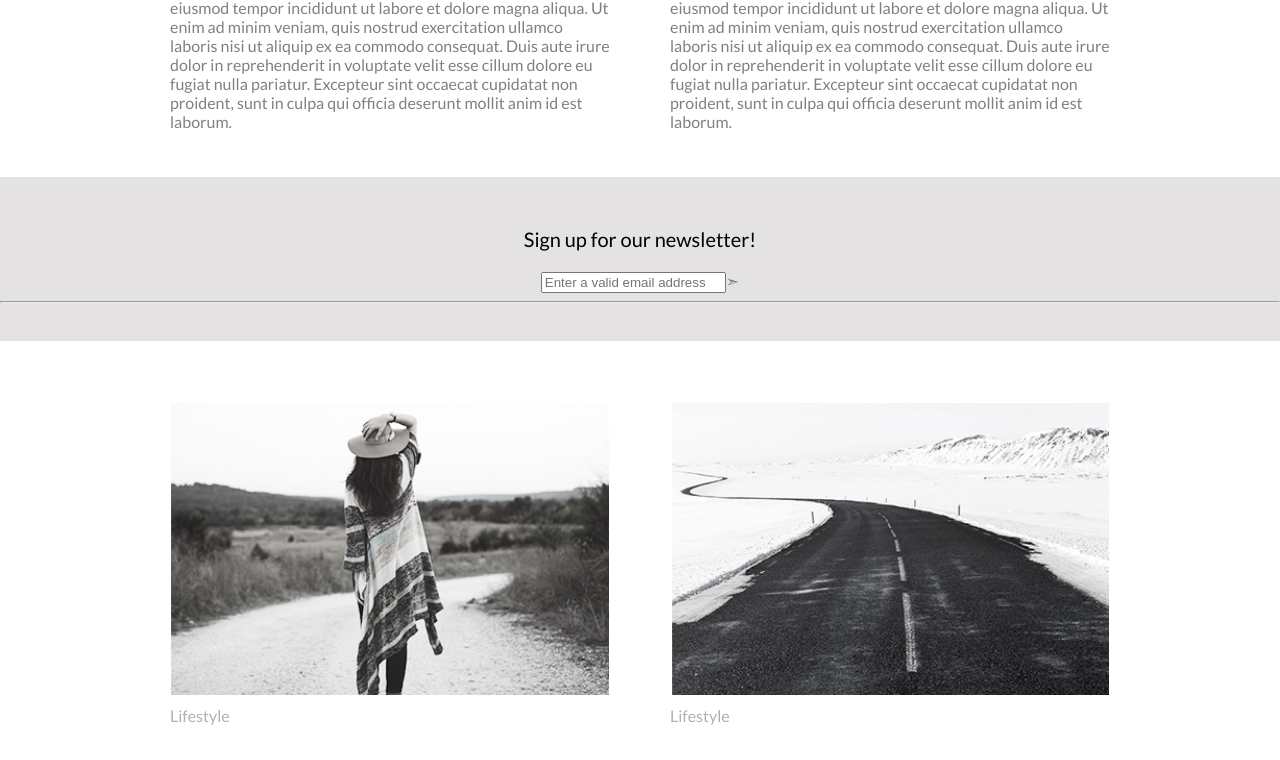
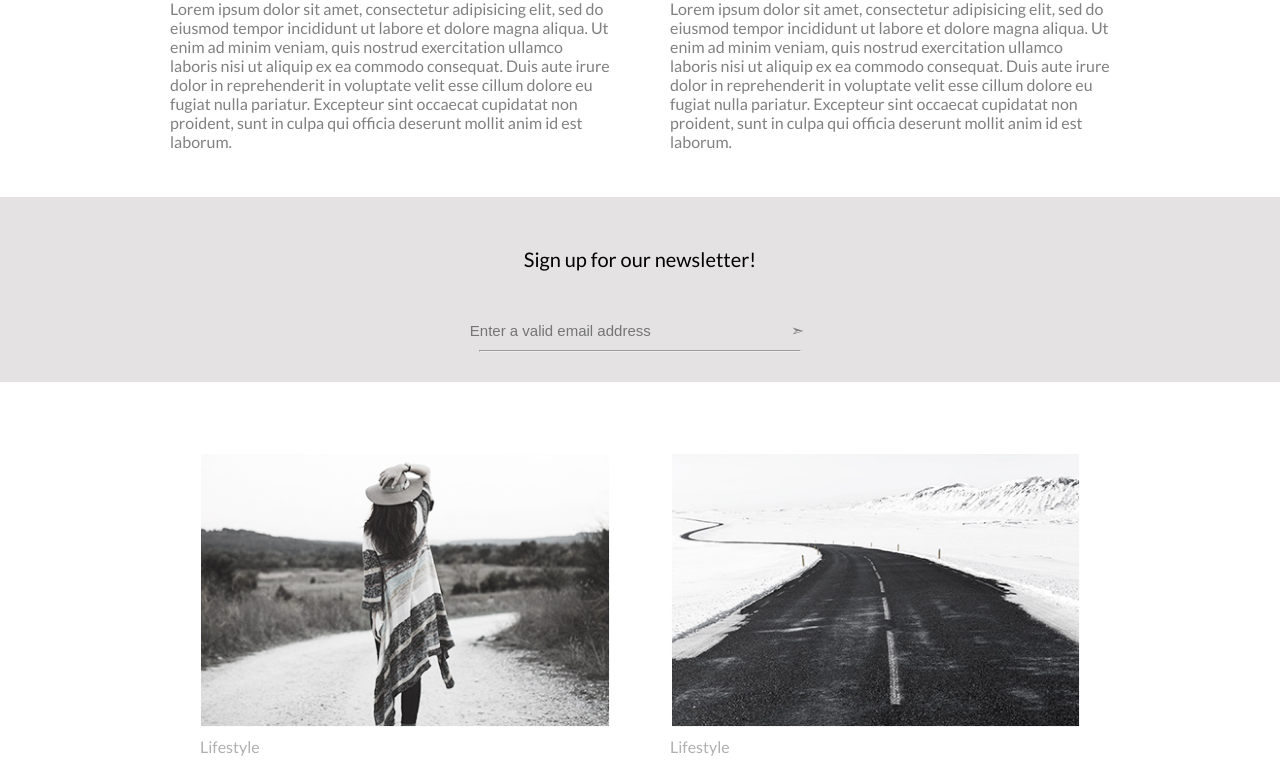
Before and after one commit to Shimanto007/minimo, a plain HTML site: page index.html in a window 1280 px wide. Shown: the part 2011-2771 px from the top of the page. Drawn offline with Linux system fonts and the light colour scheme.

Commit message:
Update style.css

```diff
--- a/css/style.css
+++ b/css/style.css
@@ -58,7 +58,7 @@ nav ul li a:hover{}
     margin: 0 auto;
 }
 article{
-    padding: 30px 0;
+    padding: 40px 30px;
 }
 article span{
     color: #b1afaf;
@@ -115,16 +115,23 @@ article a span{}
 	font-size: 20px;
 	color:black;
 }
-.sign-up .in{
-	background-color: #e4e2e2; /* Green */
+.sign-up form{
+}
+.sign-up form input[type=email] {
     border: none;
-    color: gray;
-    padding: 15px 20px;
+    background: none;
+    text-align: left !important;
+    font-size: 15px;
+    margin-top: 30px;
+    margin-left: -8px;
+	margin-bottom: 10px;
+	margin-right: 120px;
+}
+.sign-up hr {
+    width: 25%;
     text-align: left;
-    text-decoration: underline;
-    display: inline-block;
-    font-size: 16px;
-    border:bottom;
+    margin: auto;
+    color: black;
 }
 .sign-in{
 	background:#e4e2e2;
@@ -133,14 +140,18 @@ article a span{}
 .load{
 	width:100%;
 	background: white;
+	font-size: 40px;
+	color:#bbbbbb;
 }
 .load .load1{
 	text-align: center;
 	margin:0 auto;
-	padding:30px 50px;
+	padding-bottom: 50px;
 }
 button{
-	padding:30px 50px;
+	padding:20px 50px;
+	font-size: 20px;
+	color:#565555;
 }
 
 
```
